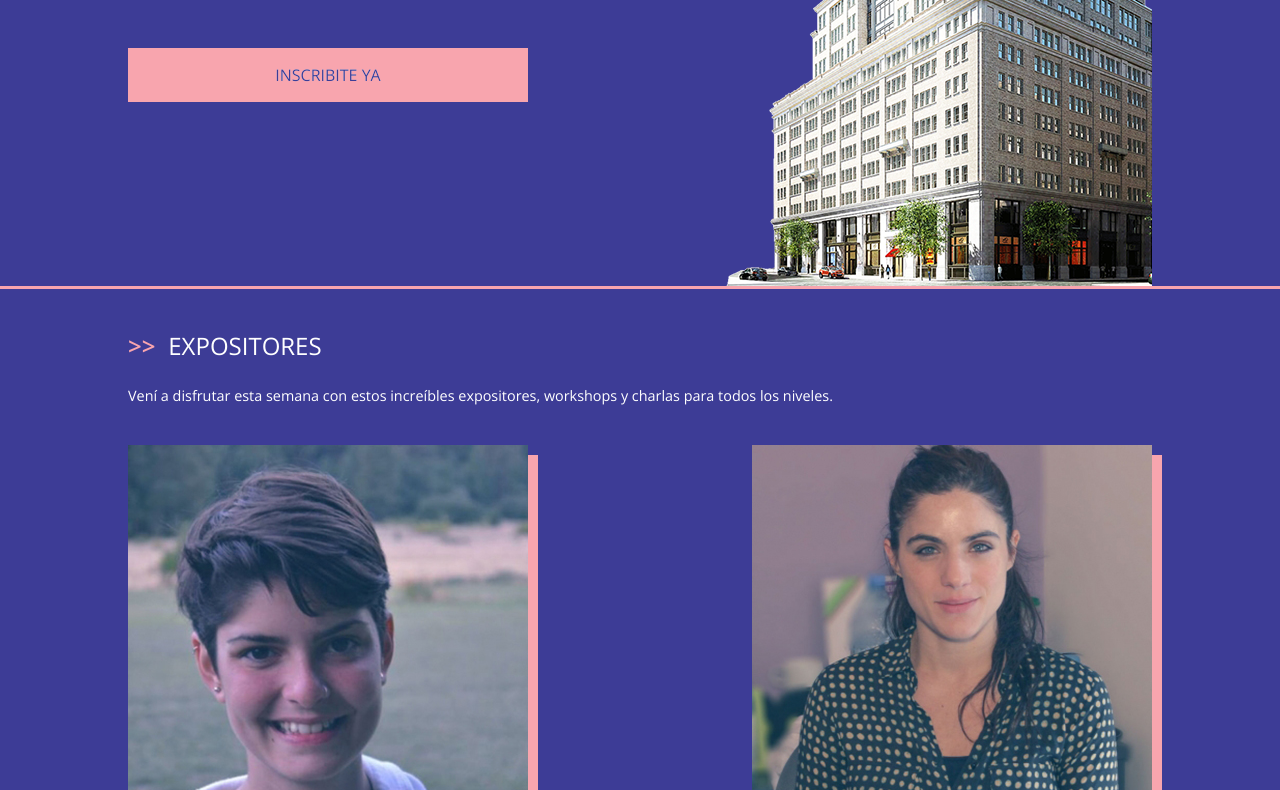
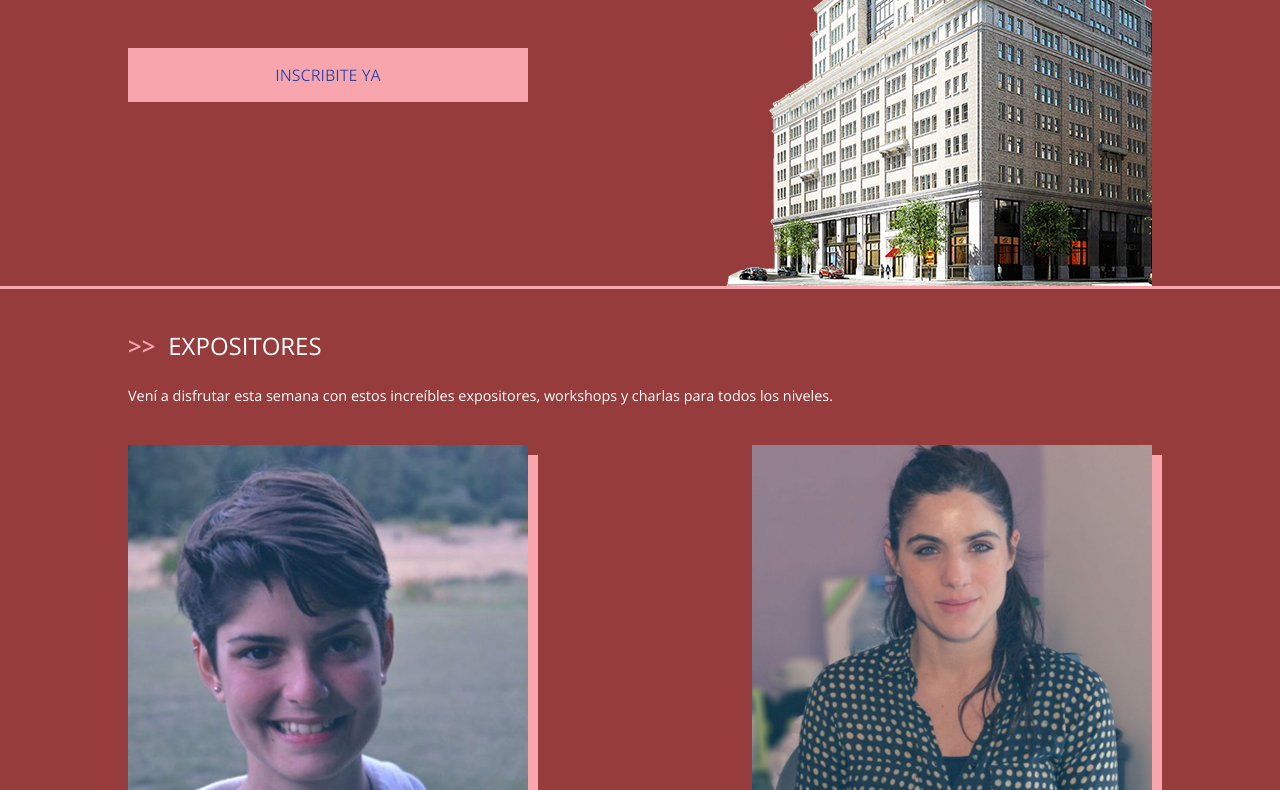
Before and after one commit to P-ez/proyecto-intro-utn, a plain HTML site: page index.html in a window 1280 px wide. Shown: the part 325-1115 px from the top of the page. Drawn offline with nearby package versions, Linux system fonts and the light colour scheme.

Commit message:
fondo rojo

```diff
--- a/css/style.css
+++ b/css/style.css
@@ -7,7 +7,7 @@
   box-sizing: border-box; }
 
 body {
-  background-color: #3d3c96;
+  background-color: #963c3c;
   font-family: "Open Sans", sans-serif;
   color: #FFF;
   overflow-x: hidden; }
```
